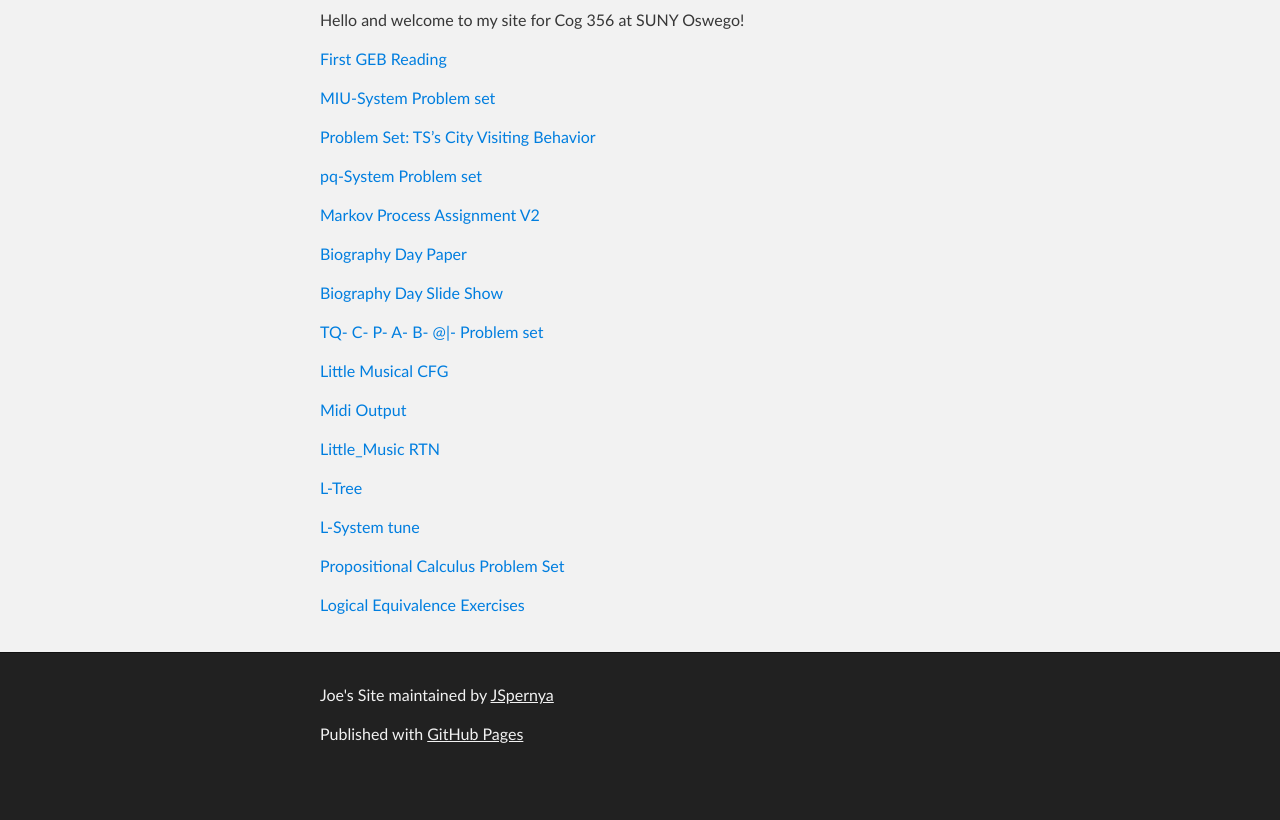
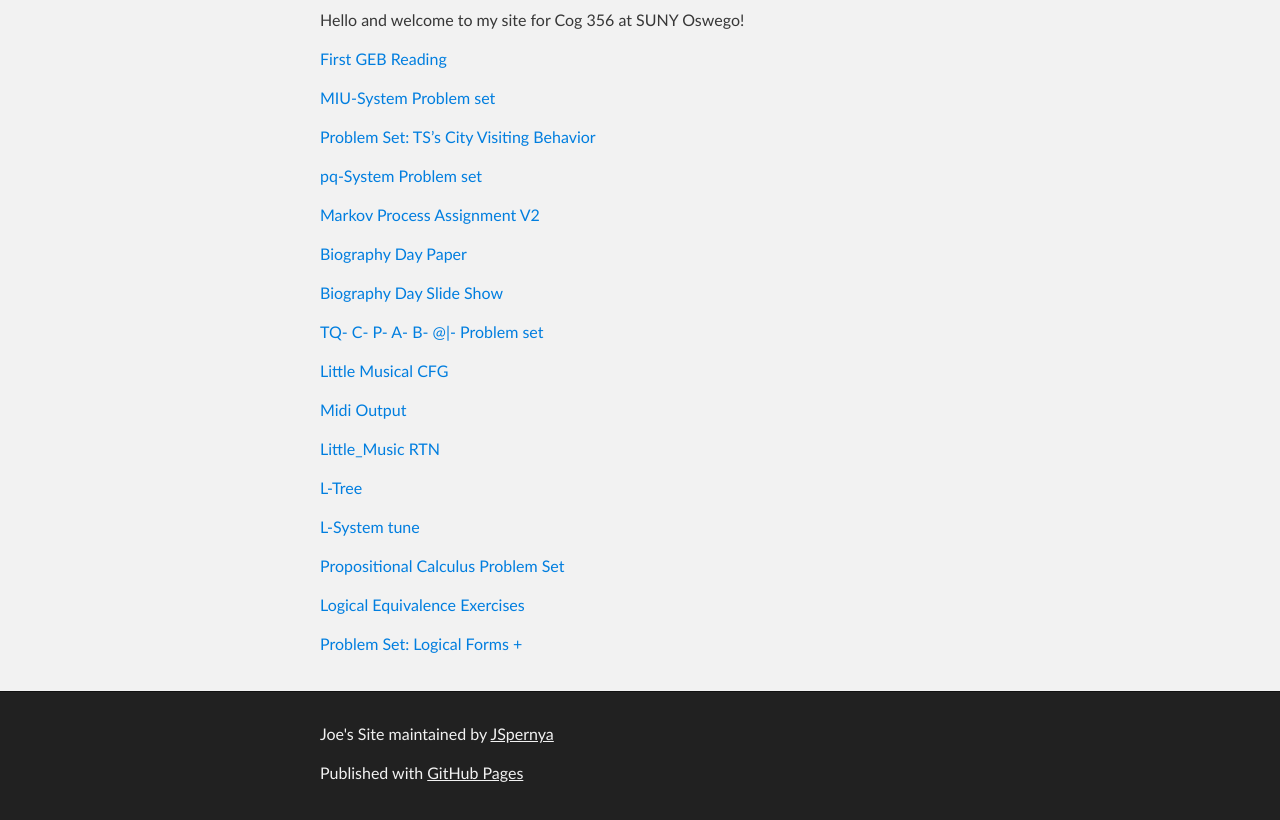
Before and after one commit to JSpernya/COG-356, a plain HTML site: page index.html in a window 1280 px wide. Shown: the part 252-1072 px from the top of the page. Before the commit the page ends 1033 px from the top, so only its background shows below. Drawn offline with Linux system fonts and the light colour scheme.

Commit message:
Create gh-pages branch via GitHub

```diff
--- a/index.html
+++ b/index.html
@@ -62,6 +62,8 @@
 <p><a href="https://drive.google.com/file/d/0BxVCntFuHOzJNnZWdDhNVk02X1k/view?usp=sharing">Propositional Calculus Problem Set</a></p>
 
 <p><a href="https://drive.google.com/open?id=0BxVCntFuHOzJM3RxVHlHdDhDSXM&amp;authuser=1">Logical Equivalence Exercises</a></p>
+
+<p><a href="https://drive.google.com/open?id=0BxVCntFuHOzJRWJMVVVkOXNhaTA&amp;authuser=1">Problem Set: Logical Forms +</a></p>
       </section>
     </div>
 
```
Also changed, not shown: params.json (+1 -1 lines).
